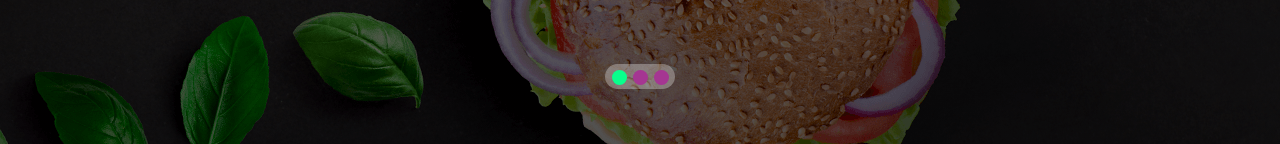
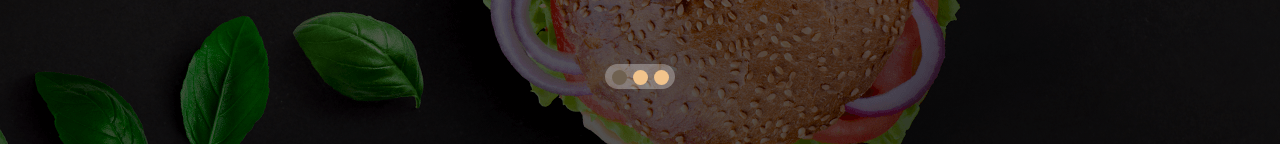
Before and after one commit to MichalTrojek/nostress-react, a React (Create React App) app: page / in a window 1280 px wide. Shown: the part 656-800 px from the top of the page. Built offline with nearby package versions, Linux system fonts and the light colour scheme.

Commit message:
changed colors of breadcrumbs

```diff
--- a/src/components/common/slideview/SlideView.js
+++ b/src/components/common/slideview/SlideView.js
@@ -12,14 +12,14 @@ const SlideViewWrapper = styled.div`
 const Page = styled.div`
   max-width: inherit;
   height: 80vh;
-  color: red;
+  color: var(--color-primary);
 `;
 
 class SlideView extends React.Component {
   render() {
     const settings = {
       dots: true,
-      infinite: true,
+      infinite: false,
       speed: 500,
       slidesToShow: 1,
       slidesToSrroll: 1,
--- a/src/components/common/slideview/slideview.css
+++ b/src/components/common/slideview/slideview.css
@@ -19,7 +19,8 @@
 
 .button__bar li button {
   border: none;
-  background: #a53692;
+  background-color: var(--color-tertiary);
+
   color: transparent;
   cursor: pointer;
   display: block;
@@ -29,17 +30,11 @@
 }
 
 .button__bar li.slick-active button {
-  background-color: rgb(8, 255, 140);
+  background-color: var(--color-quaternary);
 }
 
 .button__bar li button:hover,
 .button__bar li button:focus {
-  background: rgba(247, 34, 34, 0.8);
+  background: var(--color-quaternary);
   outline: 0;
 }
-
-.slick-slide img {
-  border: 5px solid #fff;
-  display: block;
-  margin: auto;
-}
```
